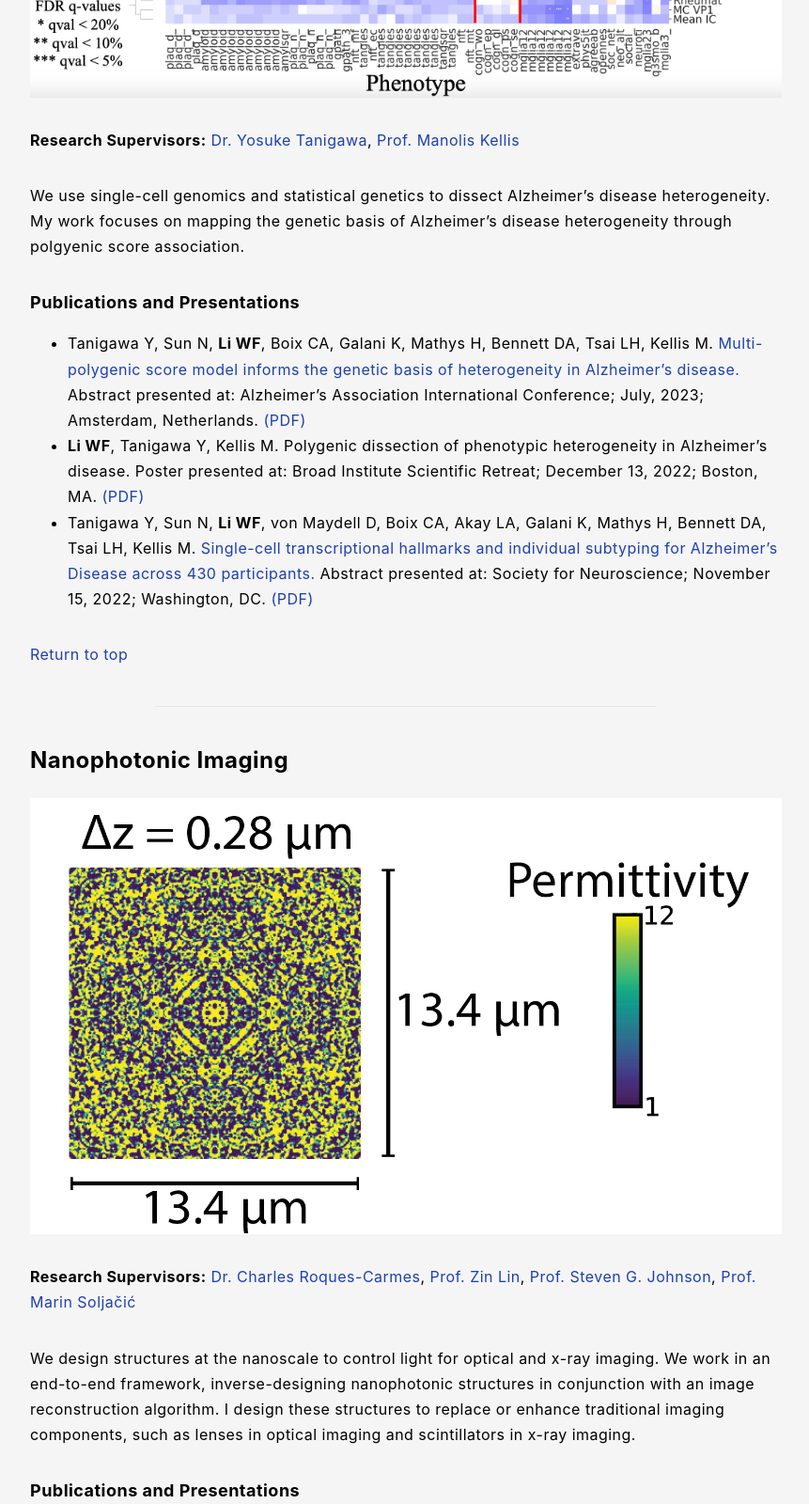
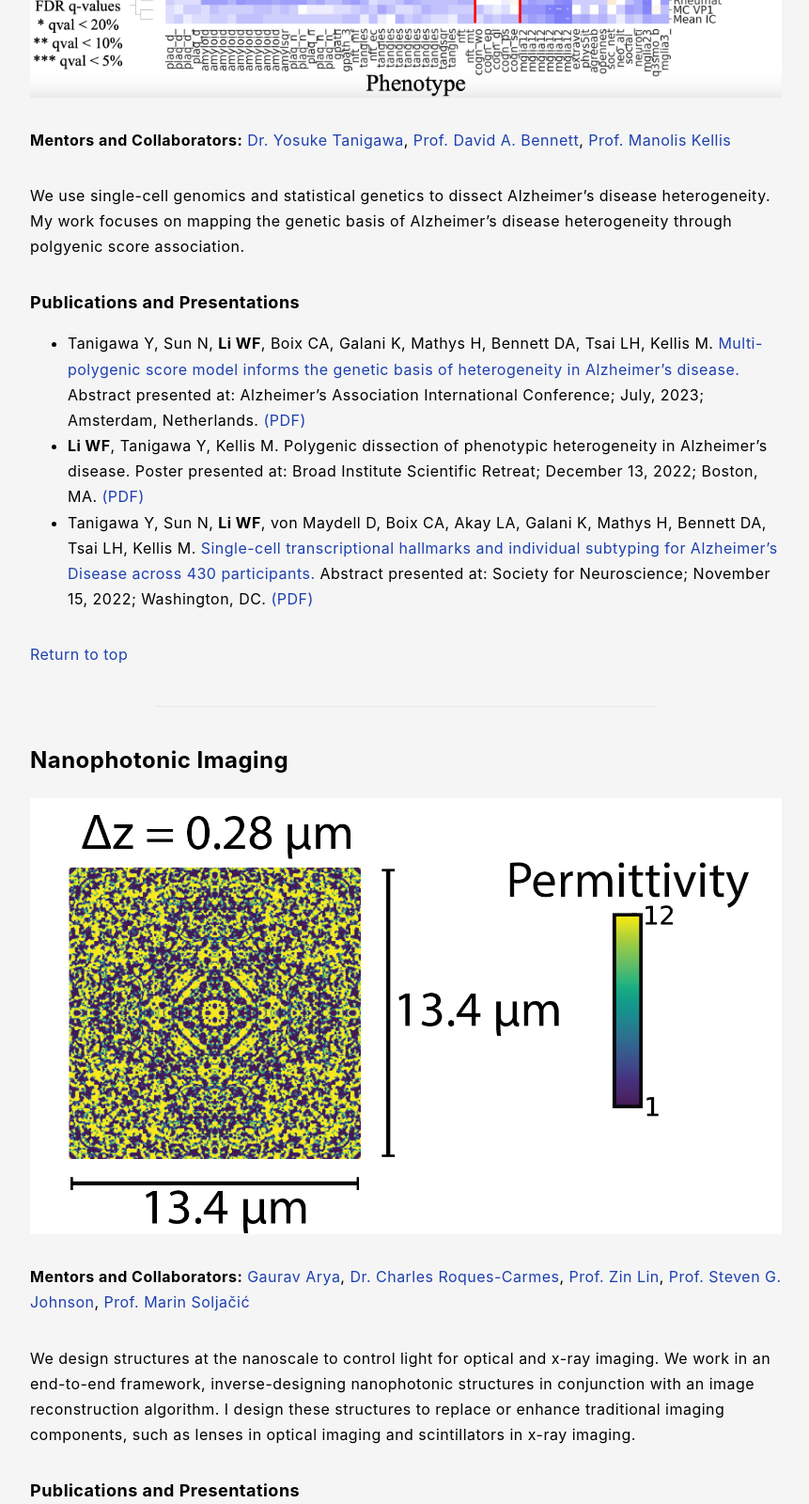
Before and after one commit to williamfli/williamfli.github.io, a plain HTML site: page research/index.html in a window 1280 px wide. Shown: the part 637-2237 px from the top of the page at 94% size, without its empty margins (208-1069 px from the left). Drawn offline with Linux system fonts and the light colour scheme.

Commit message:
Changed title page; changed mentor lists

```diff
--- a/research/index.html
+++ b/research/index.html
@@ -102,8 +102,9 @@
 <p>Skip to: <a href="#alzheimers-disease-genomics" >Alzheimer&rsquo;s Disease Genomics</a> - <a href="#nanophotonic-imaging" >Nanophotonic Imaging</a></p>
 <h2 id="alzheimers-disease-genomics">Alzheimer&rsquo;s Disease Genomics</h2>
 <p><img src="/img/research_images/alzheimer_heatmap.png" alt="alzheimer" title="Heatmap of correlations in polygenic score association."></p>
-<p><strong>Research Supervisors:</strong> <a href="https://yosuketanigawa.com"
-    target="_blank" >Dr. Yosuke Tanigawa</a>, <a href="http://compbio.mit.edu"
+<p><strong>Mentors and Collaborators:</strong> <a href="https://yosuketanigawa.com"
+    target="_blank" >Dr. Yosuke Tanigawa</a>, <a href="https://www.rushu.rush.edu/faculty/david-bennett-md"
+    target="_blank" >Prof. David A. Bennett</a>, <a href="http://compbio.mit.edu"
     target="_blank" >Prof. Manolis Kellis</a></p>
 <p>We use single-cell genomics and statistical genetics to dissect Alzheimer&rsquo;s disease heterogeneity. My work focuses on mapping the genetic basis of Alzheimer&rsquo;s disease heterogeneity through polgyenic score association.</p>
 <h4 id="publications-and-presentations">Publications and Presentations</h4>
@@ -121,7 +122,8 @@
 <hr>
 <h2 id="nanophotonic-imaging">Nanophotonic Imaging</h2>
 <p><img src="/img/research_images/end_to_end.png" alt="end_to_end" title="Nanophotonic structure for optical imaging."></p>
-<p><strong>Research Supervisors:</strong> <a href="http://roques-carmes.com"
+<p><strong>Mentors and Collaborators:</strong> <a href="https://www.mit.edu/~aryag/"
+    target="_blank" >Gaurav Arya</a>, <a href="http://roques-carmes.com"
     target="_blank" >Dr. Charles Roques-Carmes</a>, <a href="https://sites.google.com/vt.edu/lingroup/home?authuser=0"
     target="_blank" >Prof. Zin Lin</a>, <a href="https://math.mit.edu/~stevenj/index.html"
     target="_blank" >Prof. Steven G. Johnson</a>, <a href="https://www.rle.mit.edu/marin/"
```
Also changed, not shown: index.html (+1 -1 lines).
